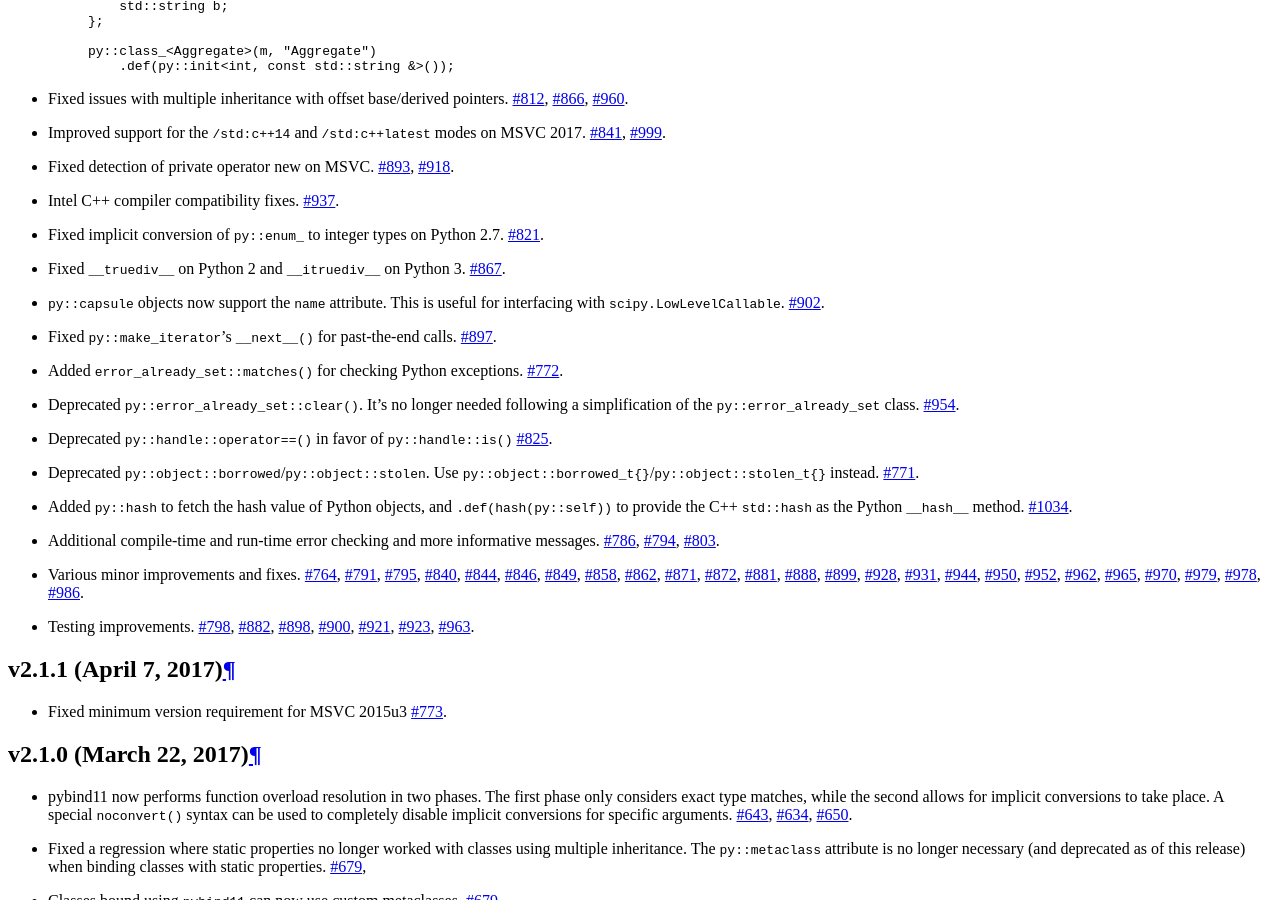
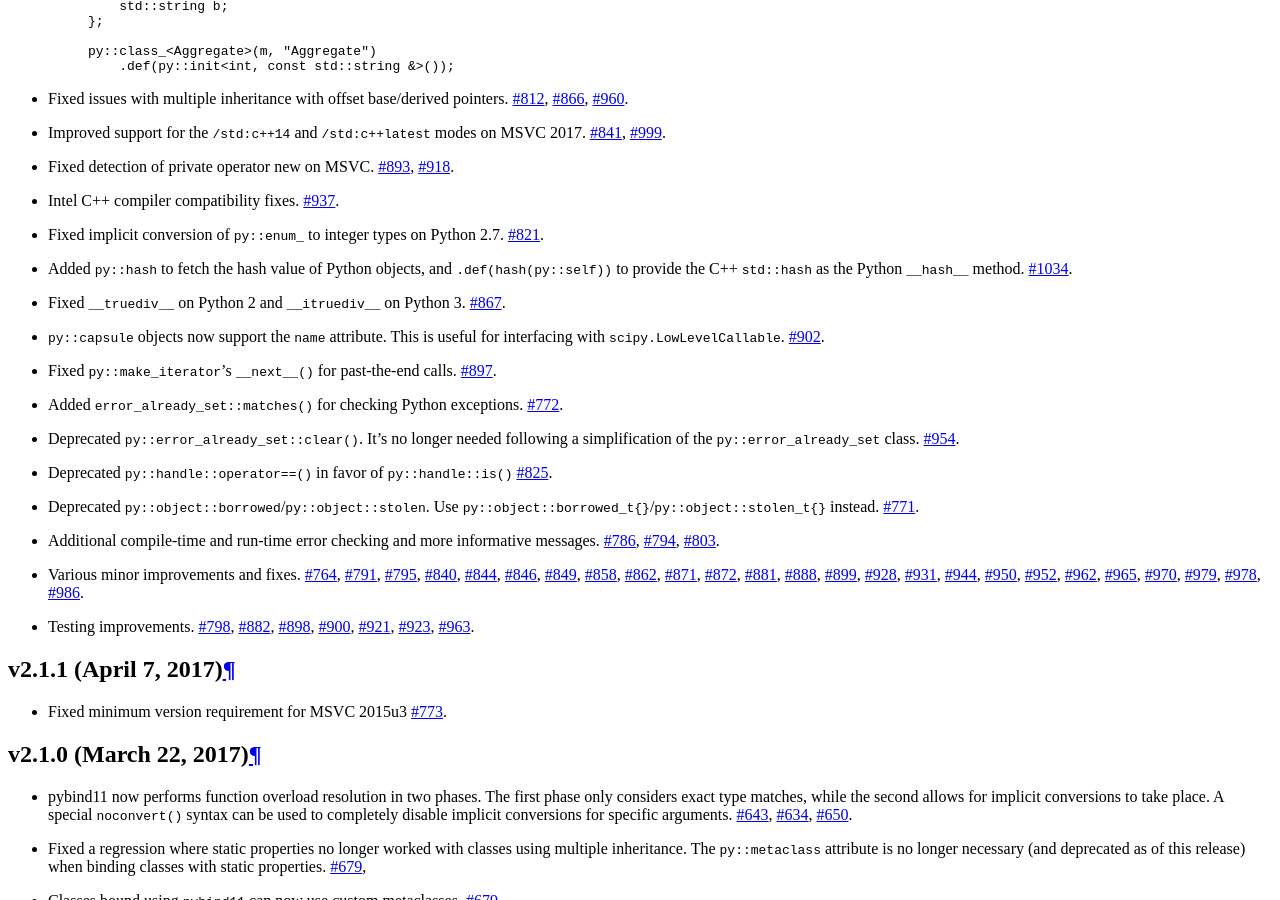
Before and after one commit to pybind/pybind11, a Sphinx documentation site: the page built from docs/changelog.rst, in a window 1280 px wide and 900 px high, scrolled down 3097 px. Built offline with Sphinx 7.4.7 and the Read the Docs theme 2.0.0, drawn with Linux system fonts in a browser that asks for light colours; part of the change alters nothing that is shown.

```diff
--- a/docs/changelog.rst
+++ b/docs/changelog.rst
@@ -238,6 +238,11 @@ v2.2.0 (Not yet released)
 * Fixed implicit conversion of `py::enum_` to integer types on Python 2.7.
   `#821 <https://github.com/pybind/pybind11/pull/821>`_.
 
+* Added ``py::hash`` to fetch the hash value of Python objects, and
+  ``.def(hash(py::self))`` to provide the C++ ``std::hash`` as the Python
+  ``__hash__`` method.
+  `#1034 <https://github.com/pybind/pybind11/pull/1034>`_.
+
 * Fixed ``__truediv__`` on Python 2 and ``__itruediv__`` on Python 3.
   `#867 <https://github.com/pybind/pybind11/pull/867>`_.
 
@@ -261,11 +266,6 @@ v2.2.0 (Not yet released)
 * Deprecated ``py::object::borrowed``/``py::object::stolen``.
   Use ``py::object::borrowed_t{}``/``py::object::stolen_t{}`` instead.
   `#771 <https://github.com/pybind/pybind11/pull/771>`_.
-
-* Added ``py::hash`` to fetch the hash value of Python objects, and
-  ``.def(hash(py::self))`` to provide the C++ ``std::hash`` as the Python
-  ``__hash__`` method.
-  `#1034 <https://github.com/pybind/pybind11/pull/1034>`_.
 
 * Additional compile-time and run-time error checking and more informative messages.
   `#786 <https://github.com/pybind/pybind11/pull/786>`_,
```
Also changed, not shown: 1 other file.
